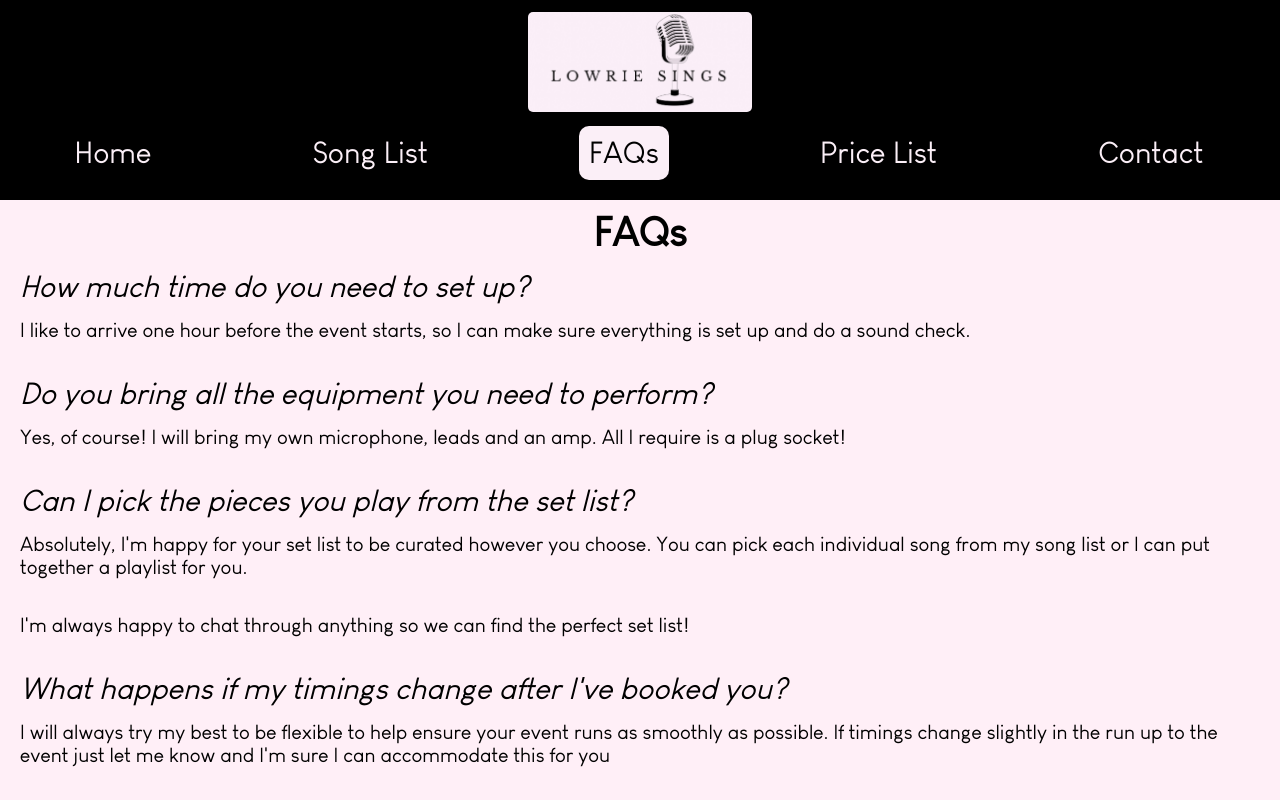
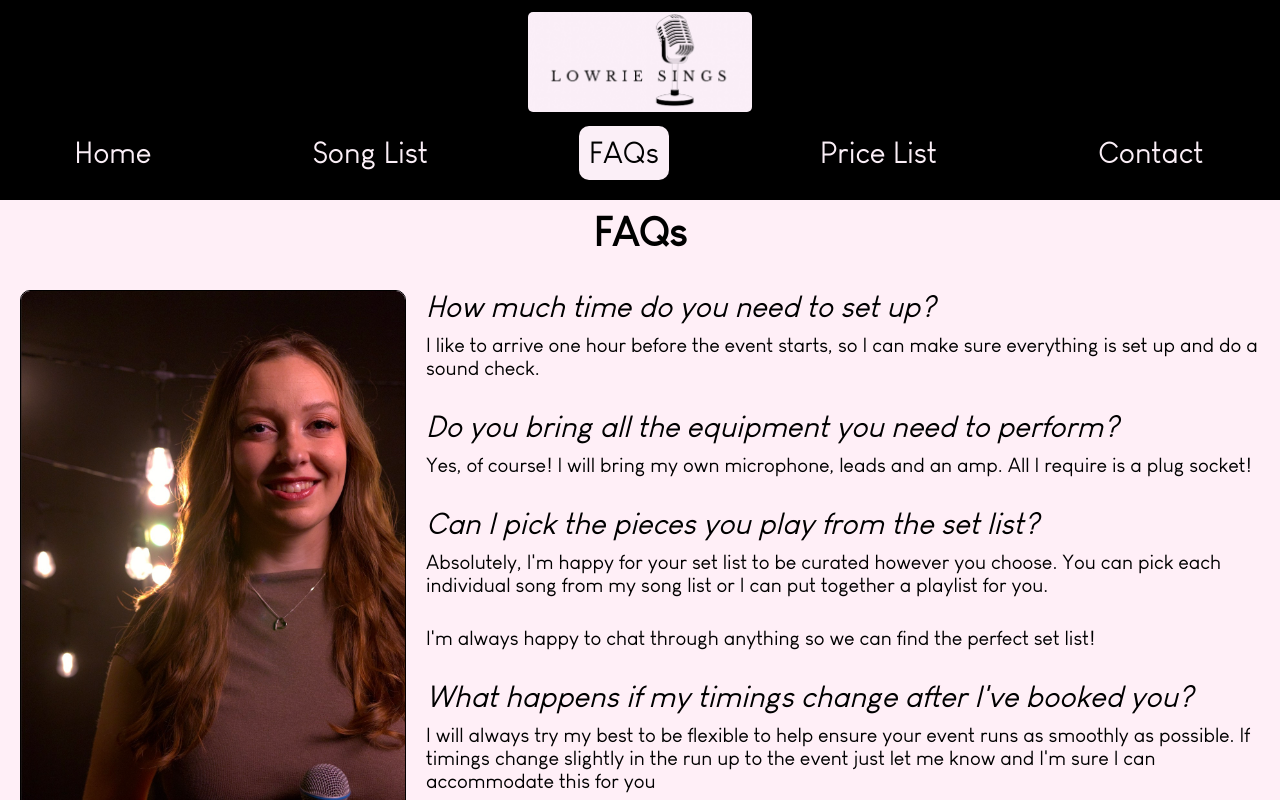
Before and after one commit to jleigh-100/lowriesings, a React app: page / in a window 1280 px wide. Both pictures are taken after a click on the element "FAQs". Shown: the top 800 px of the page. Built offline with nearby package versions, Linux system fonts and the light colour scheme.

Commit message:
update photos

```diff
--- a/client/src/components/pages/FAQs.jsx
+++ b/client/src/components/pages/FAQs.jsx
@@ -2,6 +2,7 @@ import React from "react";
 import styled from "styled-components";
 import { Container } from "../Body.jsx";
 import { SendIcon } from "../Icons.jsx";
+import { useWindowDimensions } from "../../hooks.js";
 
 const Message = styled.div`
   font-size: 20px;
@@ -27,6 +28,17 @@ const TextInputContainer = styled.div`
     margin: 5px;
   }
   padding: 10px;
+  margin-bottom: 20px;
+`;
+
+const StyledImg = styled.img`
+  width: ${({ divWidth }) => divWidth > 768 ? '30vw' : '100%'};
+  height: max-content;
+  border-radius: 10px;
+  margin-top: 20px;
+  margin-bottom: 20px;
+  border: 1px solid black;
+  border-radius: 10px;
 `;
 
 const StyledInput = styled.textarea`
@@ -68,6 +80,15 @@ const StyledButton = styled.button`
   }
 `;
 
+const ImageContainer = styled.div`
+  display: flex;
+  justify-content: ${({ width }) => width < 768 ? 'center' : 'left'};
+`;
+const ContentContainer = styled.div`
+  display: flex;
+  flex-direction: ${({ width }) => width < 768 ? 'column-reverse' : 'row'};
+`;
+
 const Question = ({ children }) => {
   return <Message className="question">{children}</Message>;
 };
@@ -75,11 +96,9 @@ const Answer = ({ children }) => {
   return <Message className="answer">{children}</Message>;
 };
 
-export const FAQs = ({ message, setMessage }) => {
-
+const QuestionsAndAnswers = () => {
   return (
-    <Container>
-      <h1>FAQs</h1>
+    <div style={{ marginLeft: 20, marginTop: 20 }}>
       <Question>How much time do you need to set up?</Question>
       <Answer>
         I like to arrive one hour before the event starts, so I can make sure
@@ -95,7 +114,7 @@ export const FAQs = ({ message, setMessage }) => {
         Absolutely, I'm happy for your set list to be curated however you choose. You can pick each individual song from my song list or I can put together a playlist for you.
       </Answer>
       <Answer>
-       I'm always happy to chat through anything so we can find the perfect set list!
+        I'm always happy to chat through anything so we can find the perfect set list!
       </Answer>
       <Question>What happens if my timings change after I've booked you?</Question>
       <Answer>
@@ -107,7 +126,27 @@ export const FAQs = ({ message, setMessage }) => {
       <Answer>
         My influences range from Amy Winehouse, to Adele, to Aretha Franklin
       </Answer>
+    </div>
+  )
+}
+
+export const FAQs = ({ message, setMessage }) => {
+  const { width } = useWindowDimensions();
+  return (
+    <Container>
+      <h1>FAQs</h1>
+      <ContentContainer width={width}>
+        <ImageContainer>
+          <StyledImg
+            src="images/lowrie_smiling.jpg"
+            alt="Black and white photo of Lowrie"
+            divWidth={width}
+          />
+        </ImageContainer>
+        <QuestionsAndAnswers width={width} />
+      </ContentContainer>
       <p>If you have any more questions, feel free to ask below!</p>
+
       <TextInputContainer>
         <StyledForm
           action={`mailto:lowriesings@gmail.com?subject=Website request&body=${message.replaceAll("\n", "%0D")}`}
--- a/client/src/components/pages/HomePage.jsx
+++ b/client/src/components/pages/HomePage.jsx
@@ -10,7 +10,7 @@ const Container = styled.div`
   display: flex;
   flex-direction: column;
   align-items: center;
-  gap: 5px;
+  gap: 20px;
   color: #000;
   > ul {
     width: 90%;
@@ -27,7 +27,7 @@ const StyledInfo = styled.div`
     if (props.width > 768) {
       return `
         display: grid;
-        grid-template-columns: 1fr 3fr;
+        grid-template-columns: 500px 3fr;
         gap: 30px;
       `;
     }
--- a/client/src/components/pages/PriceList.jsx
+++ b/client/src/components/pages/PriceList.jsx
@@ -121,7 +121,7 @@ export const PriceList = () => {
     <Container>
       <h1>Price List</h1>
         <StyledPhoto
-        src="images/lowrie_smiling.jpg"
+        src="images/lowrie_lights.jpg"
         alt="Black and white photo of Lowrie"
       />
       <>
--- a/client/src/components/pages/SongList.jsx
+++ b/client/src/components/pages/SongList.jsx
@@ -3,10 +3,13 @@ import { Container } from "../Body.jsx";
 import { useWindowDimensions } from "../../hooks.js";
 import styled from "styled-components";
 
-export const StyledImg = styled.img`
-  width: ${(props) => (props.width > 768 ? "50%" : "100%")};
+const StyledPhoto = styled.img`
+  width: 100%;
+  border-radius: 10px;
+  margin-top: 20px;
   border: 1px solid black;
   border-radius: 10px;
+  max-width: 750px;
 `;
 
 export const SongList = () => {
@@ -14,7 +17,7 @@ export const SongList = () => {
   return (
     <Container>
       <h1>Song List</h1>
-      <StyledImg width={width} src="/images/singing.jpg" alt="Lowrie singing" />
+      <StyledPhoto width={width} src="/images/singing.jpg" alt="Lowrie singing" />
       <p>
         Please let me know if you are looking for a specific song that's not on my list.
         I'm normally very happy to learn new songs, provided I have enough notice;
```
